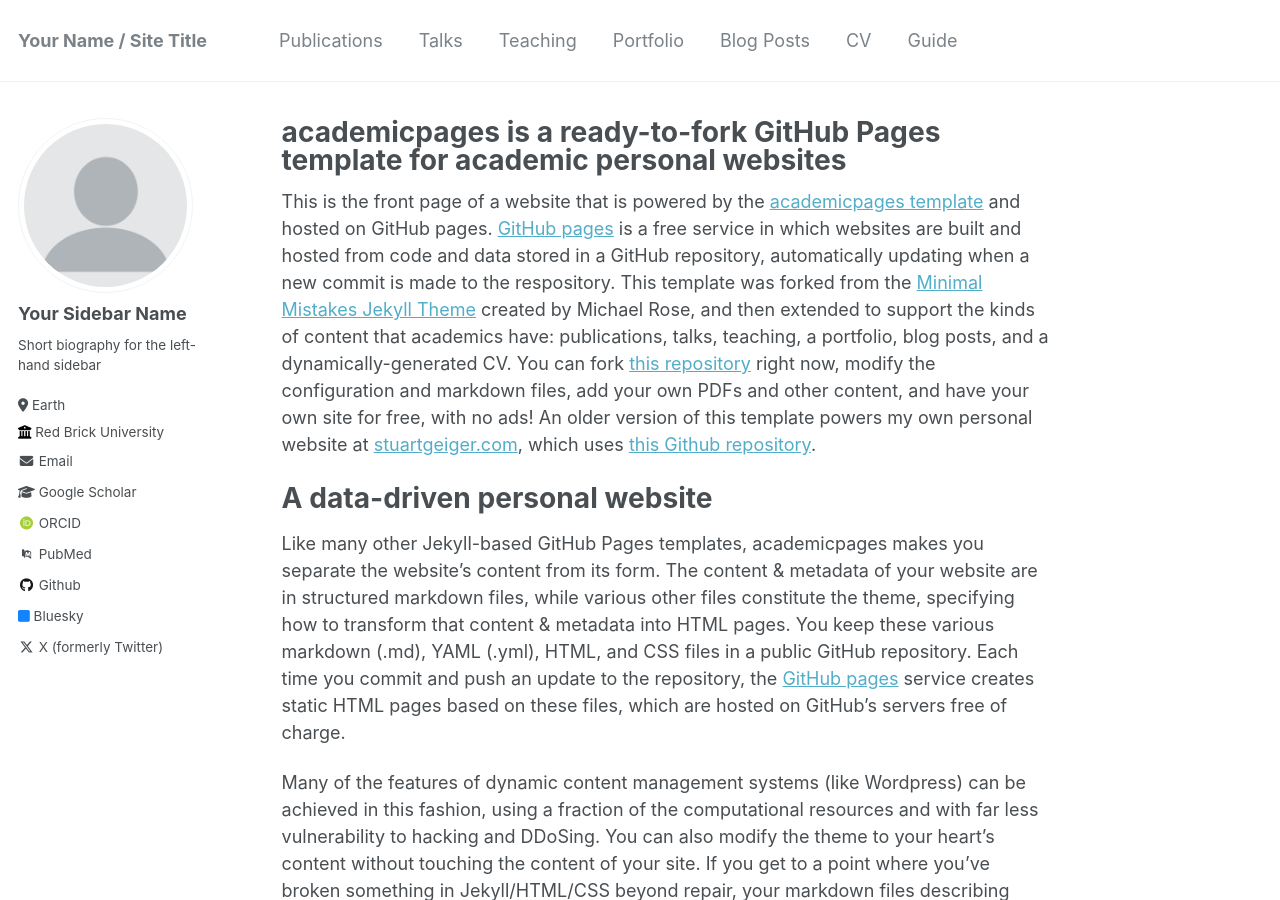
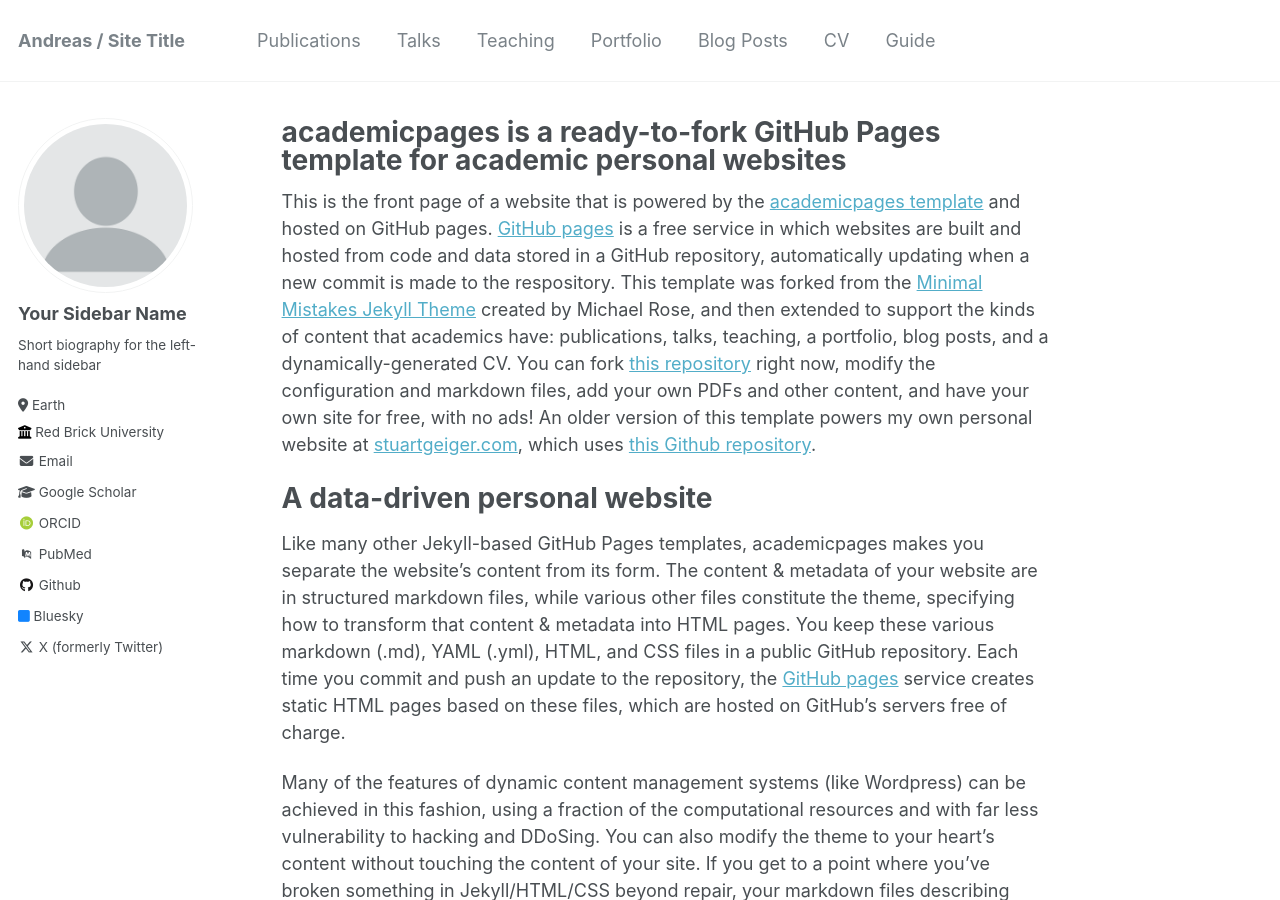
Before and after one commit to Fermat127/fermat127.github.io, a Jekyll site: the page built from _pages/about.md, in a window 1280 px wide and 900 px high. Built offline with Jekyll 4.4.1, drawn with Linux system fonts in a browser that asks for light colours; some web fonts are replaced.

Commit message:
Update _config.yml

```diff
--- a/_config.yml
+++ b/_config.yml
@@ -7,7 +7,7 @@
 
 # Basic Site Settings
 locale                   : "en-US"
-title                    : "Your Name / Site Title"
+title                    : "Andreas / Site Title"
 title_separator          : "-"
 name                     : &name "Your Name"
 description              : &description "personal description"
```
